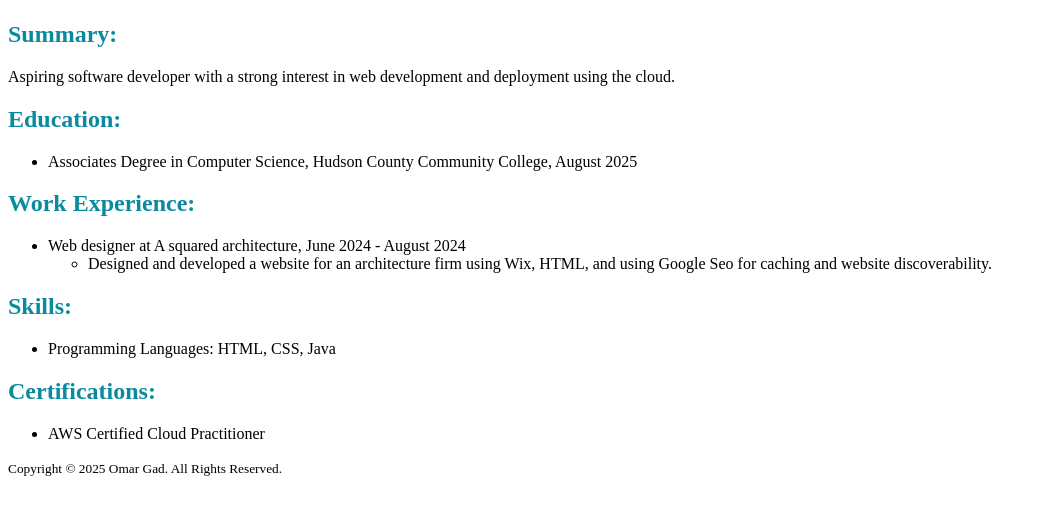
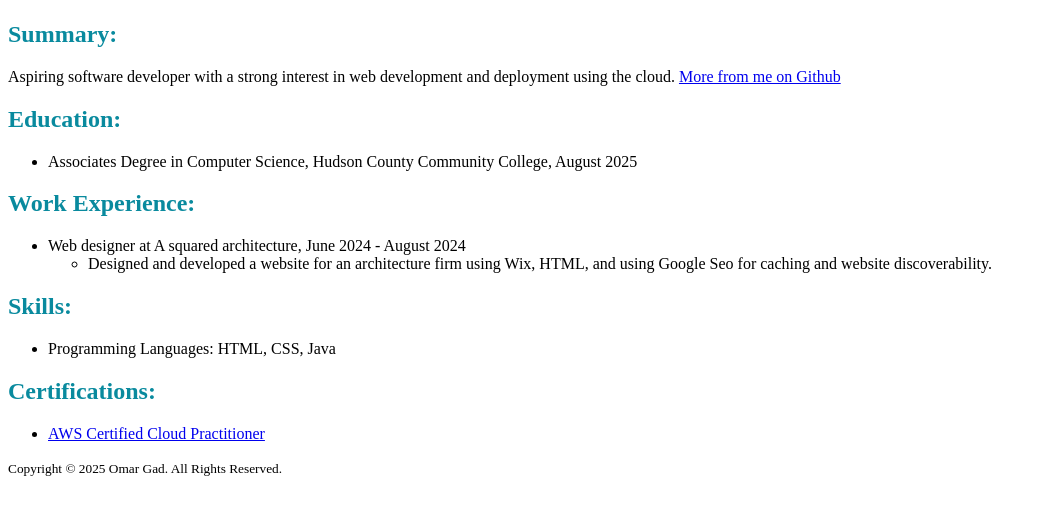
Before and after one commit to omargad-sys/resume, a plain HTML site: page index.html in a window 1280 px wide. Shown: the part 158-672 px from the top of the page, without its empty margins (0-1046 px from the left). Drawn offline with Linux system fonts and the light colour scheme.

Commit message:
Added anchor tags in the summary and certifications sections

```diff
--- a/index.html
+++ b/index.html
@@ -11,7 +11,9 @@
      <img class = "profile pic" src="Omar Gad.JPG" alt="Omar Gad" width="75" height ="75">
     </div>
      <h2>Summary:</h2>
-        <p>Aspiring software developer with a strong interest in web development and deployment using the cloud.</p>
+        <p>Aspiring software developer with a strong interest in web development and deployment using the cloud.
+        <a href = "https://Github.com/omargad-sys" > More from me on Github</a>
+        </p>
         <h2>Education:</h2>
         <ul>
             <li>Associates Degree in Computer Science, Hudson County Community College, August 2025</li>
@@ -31,7 +33,8 @@
         </ul>
         <h2>Certifications:</h2>
         <ul>
-            <li>AWS Certified Cloud Practitioner</li>
+            <li> <a href ="https://www.credly.com/badges/ad61019e-35ed-40e6-9cbf-fd80f1c6b112/public_url" > AWS Certified Cloud Practitioner
+            </a> </li>
         </ul>
         <footer>
             <small>
```
